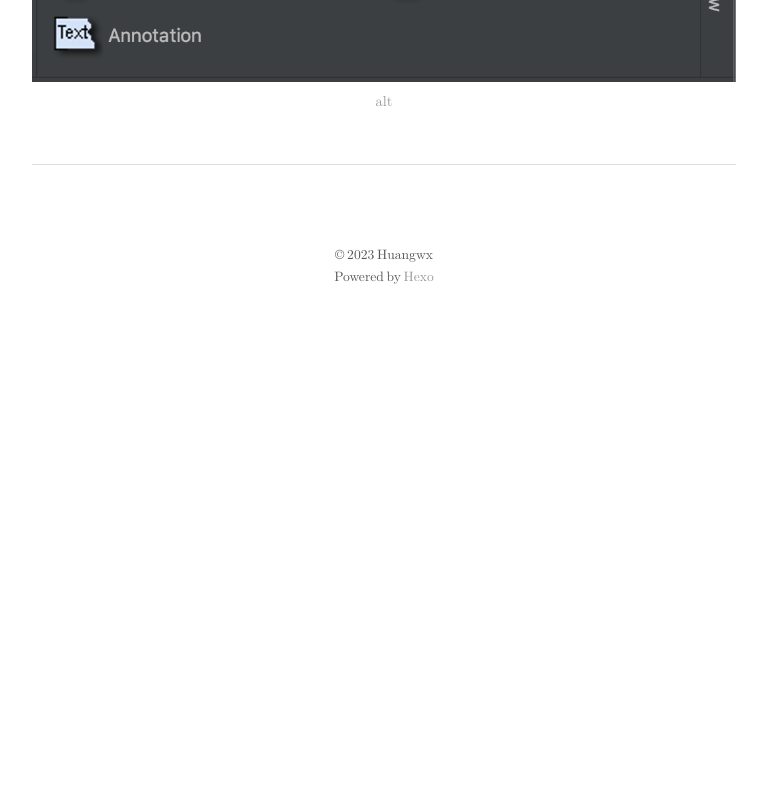
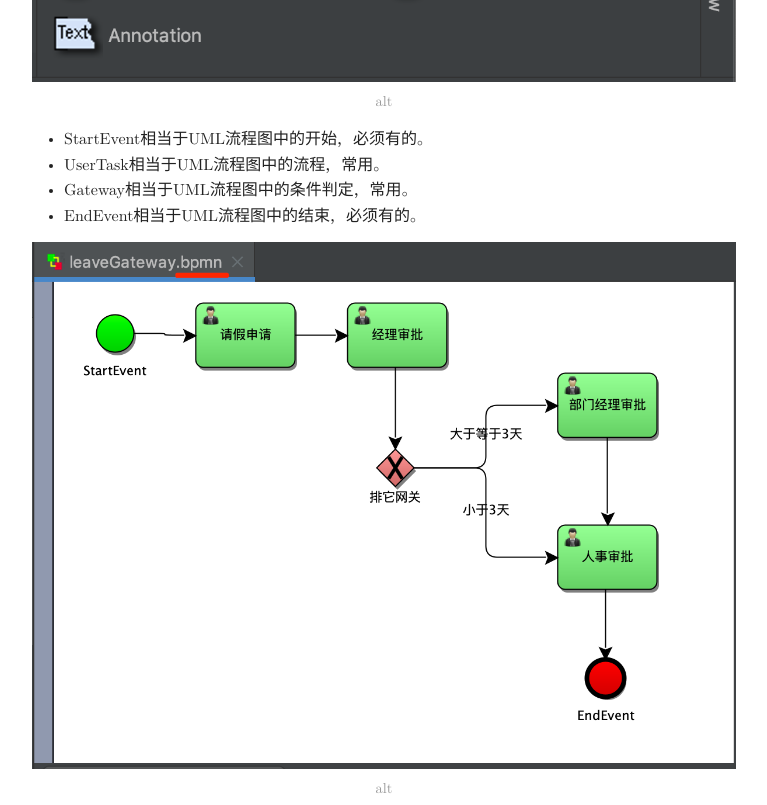
Before and after one commit to huangwxgit/huangwxgit.github.io, a plain HTML site: page 2023/03/29/工作流介绍/index.html in a window 1280 px wide. Shown: the part 2340-3145 px from the top of the page, without its empty margins (256-1023 px from the left). Before the commit the page ends 2658 px from the top, so only its background shows below. Drawn offline with Linux system fonts and the light colour scheme; a web font is replaced by a local one.

Commit message:
Site updated: 2023-03-30 12:37:40

```diff
--- a/2023/03/29/工作流介绍/index.html
+++ b/2023/03/29/工作流介绍/index.html
@@ -103,6 +103,13 @@ Start Event -&gt; 一个或者多个活动 -&gt; End Event</p>
 </blockquote>
 </blockquote>
 <p><img src="/images/activiti.png" alt="alt"></p>
+<ul>
+<li>StartEvent相当于UML流程图中的开始<span class="bd-box"><h-char class="bd bd-beg"><h-inner>，</h-inner></h-char></span>必须有的<span class="bd-box"><h-char class="bd bd-beg"><h-inner>。</h-inner></h-char></span></li>
+<li>UserTask相当于UML流程图中的流程<span class="bd-box"><h-char class="bd bd-beg"><h-inner>，</h-inner></h-char></span>常用<span class="bd-box"><h-char class="bd bd-beg"><h-inner>。</h-inner></h-char></span></li>
+<li>Gateway相当于UML流程图中的条件判定<span class="bd-box"><h-char class="bd bd-beg"><h-inner>，</h-inner></h-char></span>常用<span class="bd-box"><h-char class="bd bd-beg"><h-inner>。</h-inner></h-char></span></li>
+<li>EndEvent相当于UML流程图中的结束<span class="bd-box"><h-char class="bd bd-beg"><h-inner>，</h-inner></h-char></span>必须有的<span class="bd-box"><h-char class="bd bd-beg"><h-inner>。</h-inner></h-char></span></li>
+</ul>
+<p><img src="/images/activiti2.png" alt="alt"></p>
 
 
     </div>
```
Also changed, not shown: index.html (+7 -0 lines), images/activiti2.png (added).
